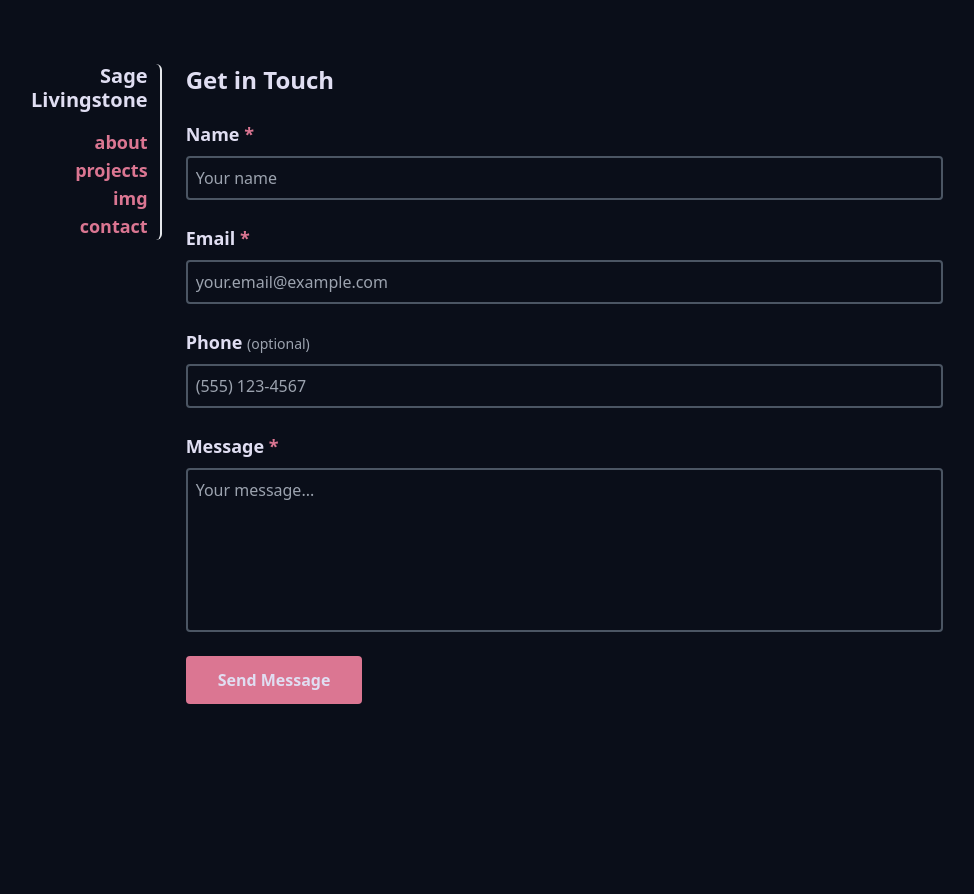
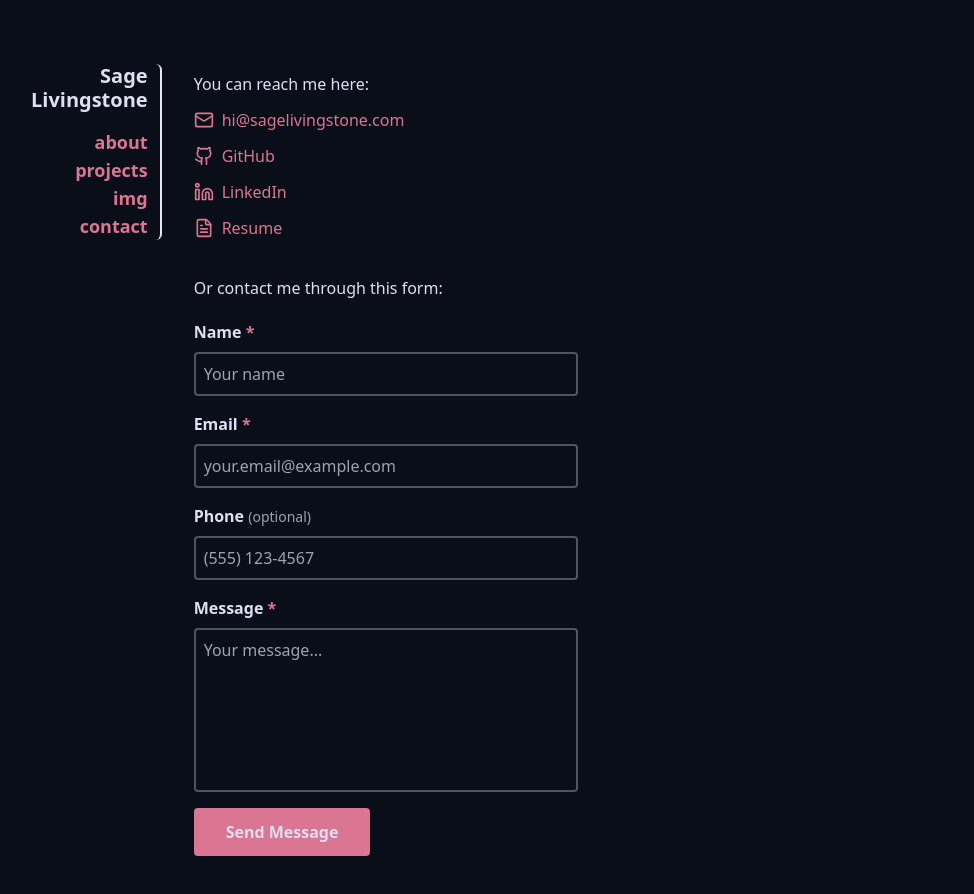
Before and after one commit to SagewLivingstone/sagewlivingstone.github.io, a Nuxt app: page /contact in a window 1280 px wide. Shown: the whole page, without its empty margins (153-1127 px from the left). Before the commit the page ends 800 px from the top, so only its background shows below. Built offline with nearby package versions, Linux system fonts and the light colour scheme.

Commit message:
overall content cleanup

```diff
--- a/components/ContactForm.vue
+++ b/components/ContactForm.vue
@@ -13,10 +13,10 @@
     </div>
 
     <!-- Form State -->
-    <form v-else @submit.prevent="handleSubmit" class="flex flex-col gap-6">
+    <form v-else @submit.prevent="handleSubmit" class="flex flex-col gap-4">
       <!-- Name Field -->
       <div class="flex flex-col gap-2">
-        <label for="name" class="text-lg font-bold">
+        <label for="name" class="font-bold">
           Name <span class="text-primary">*</span>
         </label>
         <input
@@ -38,7 +38,7 @@
 
       <!-- Email Field -->
       <div class="flex flex-col gap-2">
-        <label for="email" class="text-lg font-bold">
+        <label for="email" class="font-bold">
           Email <span class="text-primary">*</span>
         </label>
         <input
@@ -63,7 +63,7 @@
 
       <!-- Phone Field (Optional) -->
       <div class="flex flex-col gap-2">
-        <label for="phone" class="text-lg font-bold">
+        <label for="phone" class="font-bold">
           Phone
           <span class="text-sm font-normal text-gray-400">(optional)</span>
         </label>
@@ -89,7 +89,7 @@
 
       <!-- Message Field -->
       <div class="flex flex-col gap-2">
-        <label for="message" class="text-lg font-bold">
+        <label for="message" class="font-bold">
           Message <span class="text-primary">*</span>
         </label>
         <textarea
--- a/pages/about.vue
+++ b/pages/about.vue
@@ -15,20 +15,30 @@
               >GeoVisual Analytics</a
             >
           </p>
-          <p class="text-secondary">Seattle, WA</p>
-          <p class="text-sm italic">hi@sagelivingstone.com</p>
+          <p class="text-accent-2">Seattle, WA</p>
+          <p class="text-sm"><a href="mailto:hi@sagelivingstone.com">hi@sagelivingstone.com</a></p>
         </div>
       </div>
     </section>
 
     <section class="flex flex-col gap-4">
-      <h2>About me</h2>
-
-      <p>I'm a software engineer based in Seattle, WA. I enjoy working on hard problems and
-        searching for untapped uses of technology.
+      <p>
+      I'm a software engineer based in Seattle, WA. I enjoy finding elegant solutions to hard problems,
+      making interactivity satisfying, and building tech that helps incentivize a better future.
       </p>
 
-      <p>You can
+      <p>Currently working at
+            <a
+              href="https://gva.ai/"
+              target="_blank"
+              rel="noopener noreferrer"
+              >GeoVisual Analytics</a
+            >
+        on bringing modern digital platforms and remote sensing capabilities to commercial farming.
+      </p>
+
+      <p>
+        You can
         <a href="/Sage_Livingstone_Resume.pdf" target="_blank" rel="noopener noreferrer">view my resume here</a>
         and <a href="contact">contact me here</a>.
       </p>
--- a/pages/contact.vue
+++ b/pages/contact.vue
@@ -1,6 +1,53 @@
+<script setup lang="ts">
+import { Github, Linkedin, Mail, FileText } from 'lucide-vue-next'
+</script>
+
 <template>
-  <div class="flex flex-col gap-6">
-    <h1 class="text-2xl font-bold">Get in Touch</h1>
-    <ContactForm />
+  <div class="flex flex-col gap-3 p-2">
+    <p>You can reach me here:</p>
+
+    <a
+      href="mailto:hi@sagelivingstone.com"
+      class="flex items-center gap-2"
+    >
+      <Mail :size="20" />
+      hi@sagelivingstone.com
+    </a>
+
+    <a
+      href="https://github.com/SagewLivingstone"
+      target="_blank"
+      rel="noopener noreferrer"
+      class="flex items-center gap-2"
+    >
+      <Github :size="20" />
+      GitHub
+    </a>
+
+    <a
+      href="https://www.linkedin.com/in/sage-livingstone/"
+      target="_blank"
+      rel="noopener noreferrer"
+      class="flex items-center gap-2"
+    >
+      <Linkedin :size="20" />
+      LinkedIn
+    </a>
+
+    <a
+      href="/Sage_Livingstone_Resume.pdf"
+      target="_blank"
+      rel="noopener noreferrer"
+      class="flex items-center gap-2"
+    >
+      <FileText :size="20" />
+      Resume
+    </a>
+
+    <p class="mt-6 mb-2">Or contact me through this form:</p>
+
+    <div class="max-w-96 mb-8 mr-8">
+      <ContactForm />
+    </div>
   </div>
 </template>
--- a/pages/img.vue
+++ b/pages/img.vue
@@ -12,10 +12,13 @@
         class="relative"
         :style="{ height: `${layout.containerHeight}px` }"
       >
-        <div
+        <a
           v-for="(photo, index) in data"
           :key="photo.id"
-          class="absolute overflow-hidden"
+          :href="photo.link"
+          target="_blank"
+          rel="noopener noreferrer"
+          class="absolute overflow-hidden cursor-pointer"
           :style="{
             top: `${layout.boxes[index].top}px`,
             left: `${layout.boxes[index].left}px`,
@@ -29,7 +32,7 @@
             class="h-full w-full object-cover"
             loading="lazy"
           />
-        </div>
+        </a>
       </div>
     </div>
 
@@ -77,7 +80,7 @@ const layout = computed(() => {
     containerWidth: containerWidth.value,
     containerPadding: 0,
     boxSpacing: 8,
-    targetRowHeight: 240,
+    targetRowHeight: 320,
   });
 });
 </script>
--- a/types/flickr.ts
+++ b/types/flickr.ts
@@ -2,6 +2,7 @@ export interface FlickrPhoto {
   id: string;
   title: string;
   url: string;
+  link: string;
   width: number;
   height: number;
   dateTaken?: string;
```
Also changed, not shown: 1 other file (tests, documents, lock files or other folders).
